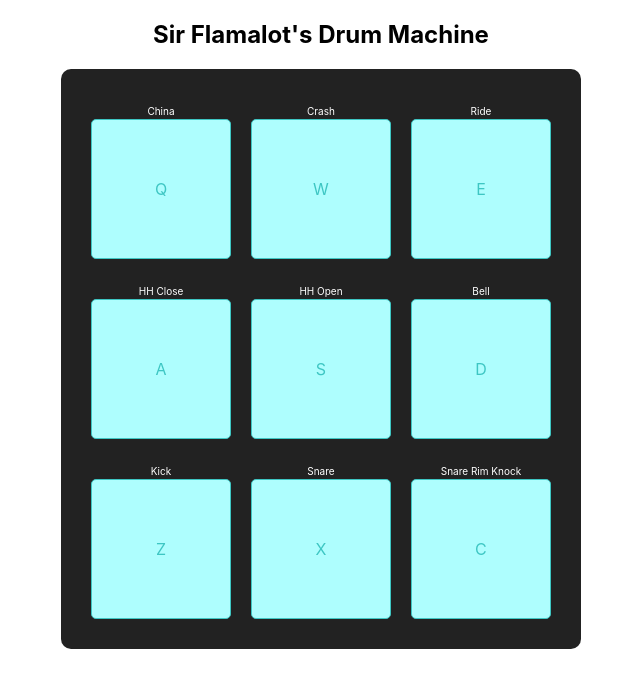
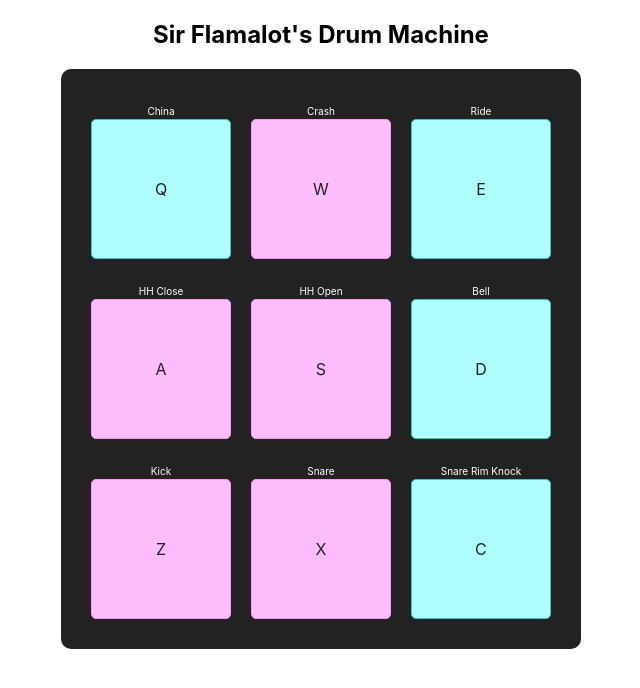
Before and after one commit to austinChappell/react_drum_machine, a React (Create React App) app: page / in a window 1280 px wide. Shown: the top 688 px of the page, without its empty margins (319-959 px from the left). Built offline with nearby package versions, Linux system fonts and the light colour scheme.

Commit message:
use multiple neon colors

```diff
--- a/src/components/Instrument.js
+++ b/src/components/Instrument.js
@@ -1,12 +1,29 @@
-import React, { Component } from 'react'
+import React, { Component } from 'react';
+
+const NEONS = [
+  {
+    light: '#FFBDFE',
+    dark: '#FF95FF',
+  },
+  {
+    light: '#AEFEFE',
+    dark: '#3EC6C3',
+  }
+];
 
 class Instrument extends Component {
-  audioPlayer = React.createRef();
-  padRef = React.createRef();
+  constructor() {
+    super();
 
-  state = {
-    isPlaying: false,
-    padHeight: 0,
+    this.audioPlayer = React.createRef();
+    this.padRef = React.createRef();
+
+    const neonIndex = Math.floor(Math.random() * NEONS.length);
+    this.state = {
+      isPlaying: false,
+      neonColor: NEONS[neonIndex],
+      padHeight: 0,
+    }
   }
 
   componentDidMount() {
@@ -72,6 +89,7 @@ class Instrument extends Component {
   render() {
     const {
       isPlaying,
+      neonColor,
       padHeight,
     } = this.state;
 
@@ -100,11 +118,11 @@ class Instrument extends Component {
           ref={this.setPadRef}
           style={{
             alignItems: 'center',
-            backgroundColor: isPlaying ? '#3EC6C3' : '#AEFEFE',
-            border: '1px solid #3EC6C3',
+            backgroundColor: isPlaying ? neonColor.dark : neonColor.light,
+            border: `1px solid ${neonColor.dark}`,
             borderRadius: 5,
             boxSizing: 'border-box',
-            color: isPlaying ? 'white' : '#3EC6C3',
+            color: isPlaying ? 'white' : '#222222',
             display: 'flex',
             flexGrow: 1,
             height: padHeight,
```
